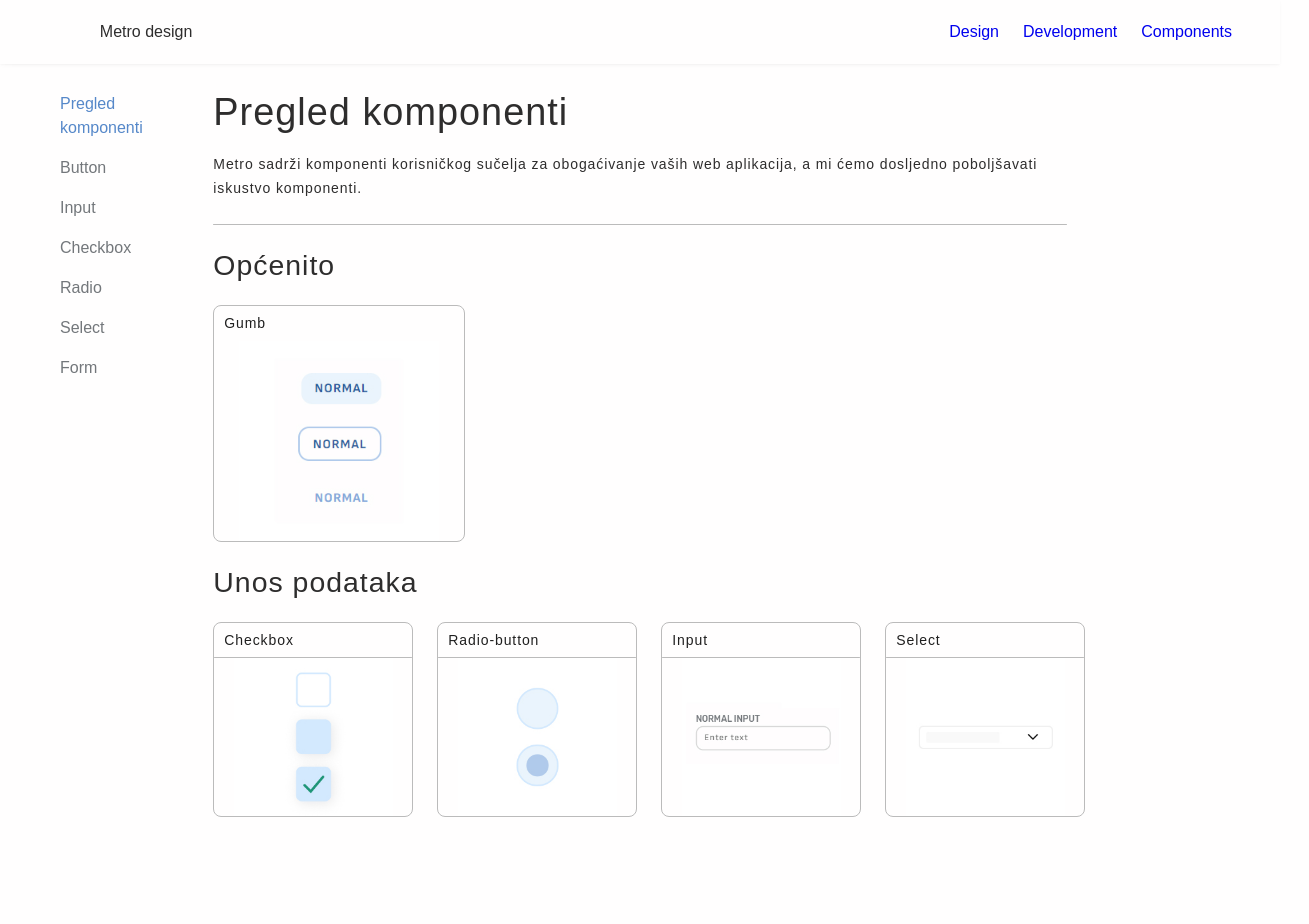
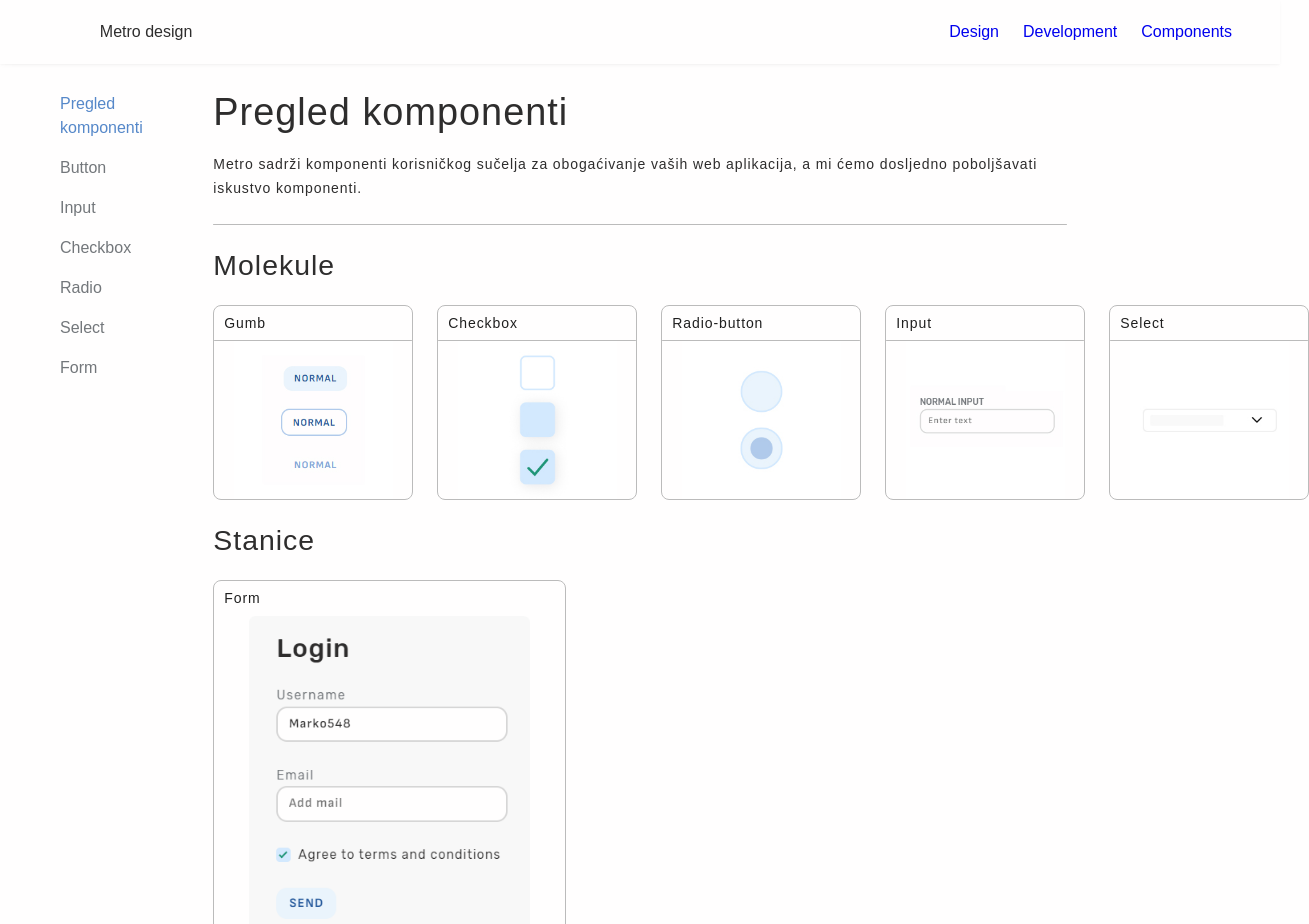
Before and after one commit to ArneoMV/ui-library-dip, a React (Create React App) app: page /overview in a window 1280 px wide. Shown: the top 924 px of the page, 1309 px wide, since content can reach past the window. Before the commit the page ends 871 px from the top, so only its background shows below. Built offline with nearby package versions, Linux system fonts and the light colour scheme.

Commit message:
overview - form added

```diff
--- a/src/components/pages/Overview.jsx
+++ b/src/components/pages/Overview.jsx
@@ -9,16 +9,17 @@ const Overview = () => {
         <p>Metro sadrži komponenti korisničkog sučelja za obogaćivanje vaših web aplikacija, a mi ćemo dosljedno poboljšavati iskustvo komponenti.</p>
         <div className="horizontal-line"></div>
 
-        <h3>Općenito</h3>
+        <h3>Molekule</h3>
         <div className="row">
-            <ComponentCard title="Gumb" image={ComponentImage.button} />
-        </div>
-        <h3>Unos podataka</h3>
-        <div className="row">
+        <ComponentCard title="Gumb" image={ComponentImage.button} />
             <ComponentCard title="Checkbox" image={ComponentImage.checkbox} />
             <ComponentCard title="Radio-button" image={ComponentImage.radio} />
             <ComponentCard title="Input" image={ComponentImage.input} />
             <ComponentCard title="Select" image={ComponentImage.select} />
+        </div>
+        <h3>Stanice</h3>
+        <div className="row">
+            <ComponentCard title="Form" image={ComponentImage.form} />
         </div>
     </div>
   );
--- a/src/utilities/images.js
+++ b/src/utilities/images.js
@@ -4,7 +4,8 @@ const ComponentImage = {
   checkbox: require('../image/component/Checkbox.jpg'),
   input: require('../image/component/Input.jpg'),
   radio: require('../image/component/Radio.jpg'),
-  select: require('../image/component/Select.jpg')
+  select: require('../image/component/Select.jpg'),
+  form: require('../image/component/Form.png')
 };
 
 export default ComponentImage;
```
Also changed, not shown: src/image/component/Form.png (added).
